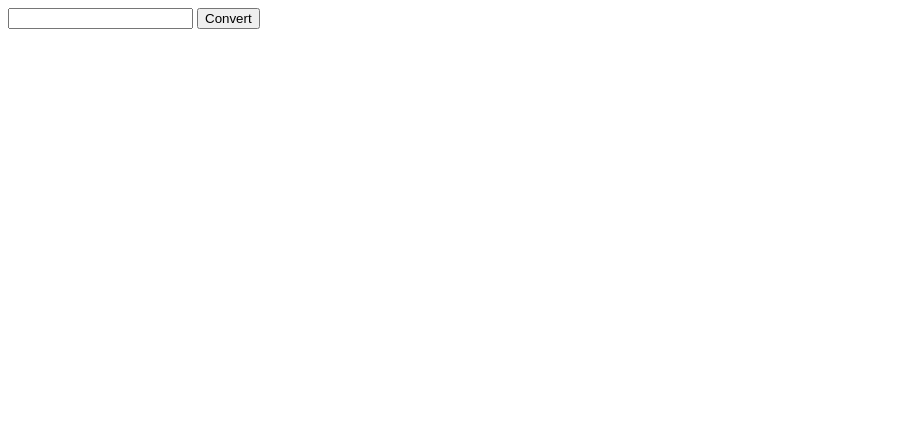
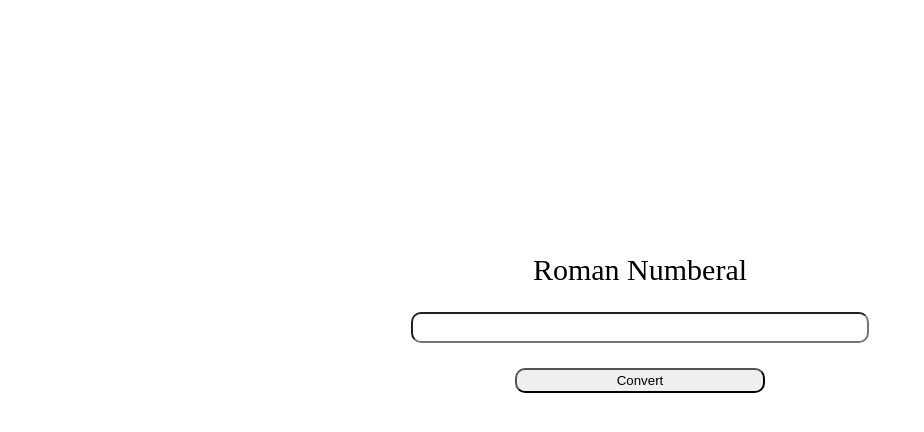
Before and after one commit to CassiusMercellus/FCC-Roman-Numeral-Project, a plain HTML site: page index.html in a window 1280 px wide. Shown: the whole page, without its empty margins (0-924 px from the left). Drawn offline with Linux system fonts and the light colour scheme.

Commit message:
added styling

```diff
--- a/index.html
+++ b/index.html
@@ -3,13 +3,15 @@
 <head>
     <meta charset="UTF-8">
     <meta name="viewport" content="width=device-width, initial-scale=1.0">
-    <style href="styles.css"></style>
+    <link href="styles.css" rel="stylesheet">
     <script src="script.js"></script>
-    <title>Roman Numeral</title>
+    <title>Roman Numeral Calculator</title>
 </head>
 <body>
-    <div id="output"></div>
-    <input id="number"></input>
-    <button id="convert-btn">Convert</button>
+    <div class="center">
+        <div class="output" id="output"></div>
+        <input class="number" id="number"></input>
+        <button class="convert-btn" id="convert-btn">Convert</button>
+    </div>
 </body>
 </html>
--- a/script.js
+++ b/script.js
@@ -3,6 +3,8 @@ document.addEventListener("DOMContentLoaded", function() {
     const number = document.getElementById("number");
     const convertButton = document.getElementById("convert-btn");
     const output = document.getElementById("output");
+
+    output.innerText = "Roman Numberal"
 
     document.querySelector('#convert-btn').addEventListener("click", check);
     function check() {
--- a/styles.css
+++ b/styles.css
@@ -0,0 +1,23 @@
+.center {
+    display: flex;
+    flex-direction: column;
+    align-items: center;
+    margin-top: 20%;
+}
+.output {
+    width: 1000px;
+    padding-bottom: 25px;
+    text-align: center;
+    font-size: 30px;
+}
+.number {
+    width: 450px;
+    height: 25px;
+    border-radius: 10px;
+    margin-bottom: 25px;
+}
+.convert-btn {
+    width: 250px;
+    height: 25px;
+    border-radius: 10px;
+}
```
